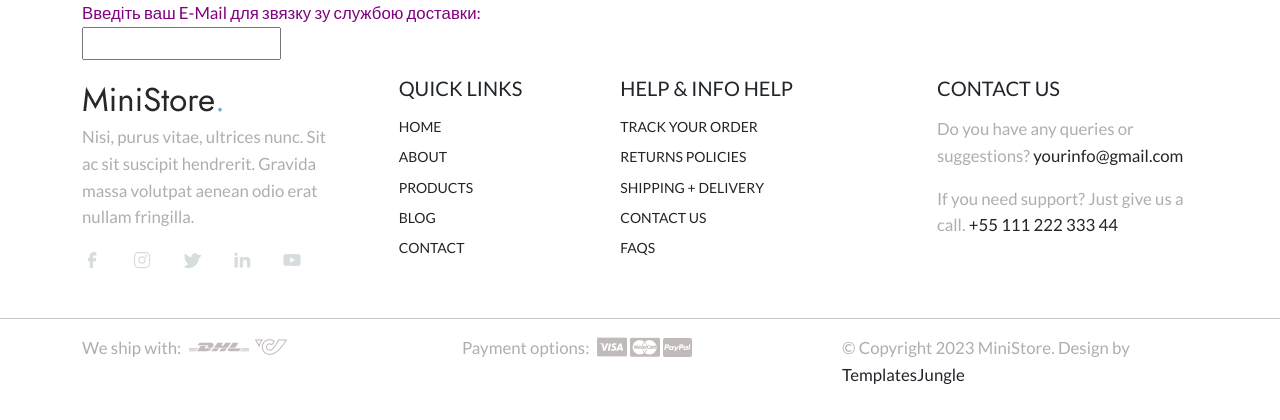
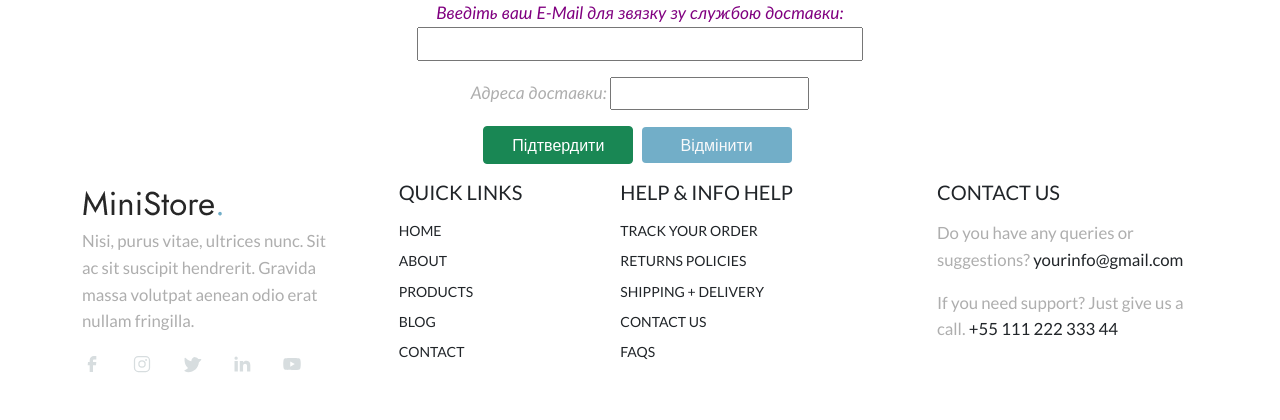
Before and after one commit to vad123321/WebShopProjektFinal, a Django app: page /orders/confirm/1 in a window 1280 px wide. Shown: the part 90-510 px from the top of the page. Run offline with Django 5.2, Linux system fonts and the light colour scheme; data that the repository does not hold is empty; some libraries are stand-ins or nearby versions.

Commit message:
Add delivery form and order confirmation logic

```diff
--- a/orders/views.py
+++ b/orders/views.py
@@ -1,8 +1,9 @@
 from django.shortcuts import render
 from django.http import JsonResponse
-from .models import Order
+from .models import Order, Delivery
 from django.utils import timezone
 from django.views.decorators.csrf import csrf_exempt
+from django.core.mail import send_mail
 
 
 def ajax_cart(request):
@@ -114,7 +115,74 @@ def confirm(request, init_list: str):
             'init_list': init_list,
         })
     elif request.method == 'POST':
-        pass
+        email = request.POST.get('email')
+        address = request.POST.get('address')
+        # ->
+        sel_list_str = init_list.split(',')
+        sel_list_num = [int(x) for x in sel_list_str[:-1]]
+        total_price = int(sel_list_str[-1])
+        info_list = []
+        # ->
+        for order_id in sel_list_num:
+            try:
+                order = Order.objects.get(id=order_id)
+                Delivery.objects.create(
+                    order=order,
+                    user=order.user,
+                    product=order.product,
+                    quantity=order.quantity,
+                    amount=order.amount,
+                    email=email,
+                    address=address,
+                    status='Очікує відправки'
+                )
+                order.delete()  # Видаляємо з кошика
+            except Order.DoesNotExist:
+                continue
+        # for order_id in sel_list_num:
+        #     order = Order.objects.get(id=order_id)
+        #     info_list.append({
+        #         'product_name': order.product.name,
+        #         'category_name': order.product.category.name,
+        #         'product_price': order.product.price
+        #     })
+        # ->
+        subject = 'Повідомлення про замовлення на сайті WebShop'
+        body = f"""
+            <h1>{subject}</h1>
+            <hr />
+            <h2 style="color: purple">Ви підтвердили замовлення наступних товарів</h2>
+            <h3>
+            <ol>
+        """
+        # ->
+        for item in info_list:
+            body += f"""
+                <li>{item.get('product_name')} / {item.get('category_name')} - {item.get('product_price')} usd</li>
+            """
+        # ->
+        body += f"""
+            </ol>
+            </h3>
+            <hr />
+            <h2>Загальна сума до сплати: <span style="color: red">{total_price} usd</span></h2>
+        """
+        # ->
+        success = send_mail(subject, '', 'web.shop@gmail.com', [email], fail_silently=False, html_message=body)
+        if success:
+            return render(request, 'orders/thanks.html', context={
+                'title': 'Подяка за замовлення',
+                'page': 'thanks',
+                'app': 'orders',
+                'email': email
+            })
+        # ->
+        else:
+            return render(request, 'orders/failed.html', context={
+                'title': 'Помилка поштового відправлення',
+                'page': 'failed',
+                'app': 'orders',
+            })
 
 
 @csrf_exempt
--- a/static/css/style.css
+++ b/static/css/style.css
@@ -1005,7 +1005,21 @@ figure.instagram-item img.insta-image {
 .shopify-cart .table th {
     width: 30%;
 }
-
+.my-btn {
+  width: 150px;
+  margin-top: 15;
+  margin-right: 5px;
+}
+.inp {
+  width: 40%;
+  padding: 5px;
+  text-align: center;
+  font: 13pt 'Consolas';
+  color: red;
+}
+label {
+  font: italic 13pt 'Trebuchet MS';
+}
 
 /* 11. Checkout Page
 --------------------------------------------------------------*/
--- a/templates/orders/confirm.html
+++ b/templates/orders/confirm.html
@@ -10,7 +10,7 @@
 					<!-- ------------------------------------------------------------ -->
                     <form id="form2" action="/orders/confirm/{{ init_list }}" method="post">
                         {% csrf_token %}
-                        <p style="color: purple;">
+                        <p style="color: purple; text-align: center;">
                             <label for="email">
                                 Введіть ваш E-Mail для звязку зу службою доставки:
                             </label>
@@ -18,8 +18,15 @@
                             <input type="email" name="email" id="email" class="inp" required>
                             <span id="email-error" class="error"></span>
                         </p>
-                        <p>
-
+                        <p style="text-align: center;">
+                            <label for="address">Адреса доставки:</label>
+                            <input type="text" name="address" id="address" required>
+                        </p>
+                        <p style="text-align: center;">
+                            <input type="submit" id="submit" value="Підтвердити"
+                                class="btn btn-success my-btn">
+                            <input type="reset" id="reset" value="Відмінити"
+                                class="btn btn-primary my-btn">
                         </p>
                     </form>
 					<!-- ------------------------------------------------------------ -->
```
Also changed, not shown: orders/models.py (+15 -0 lines), templates/orders/failed.html (added, +21 -0 lines), templates/orders/thanks.html (added, +32 -0 lines), orders/migrations/0003_delivery.py (added).
